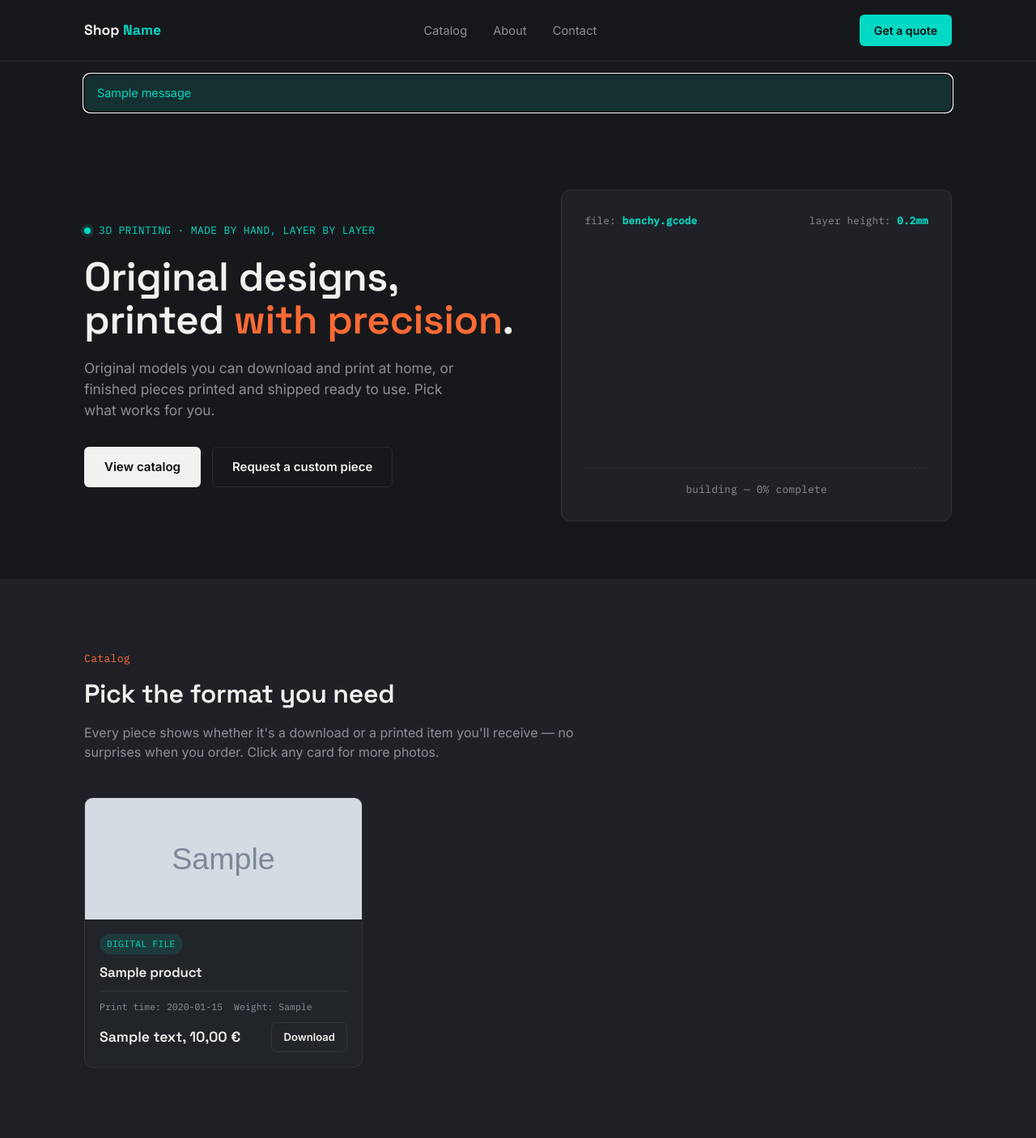
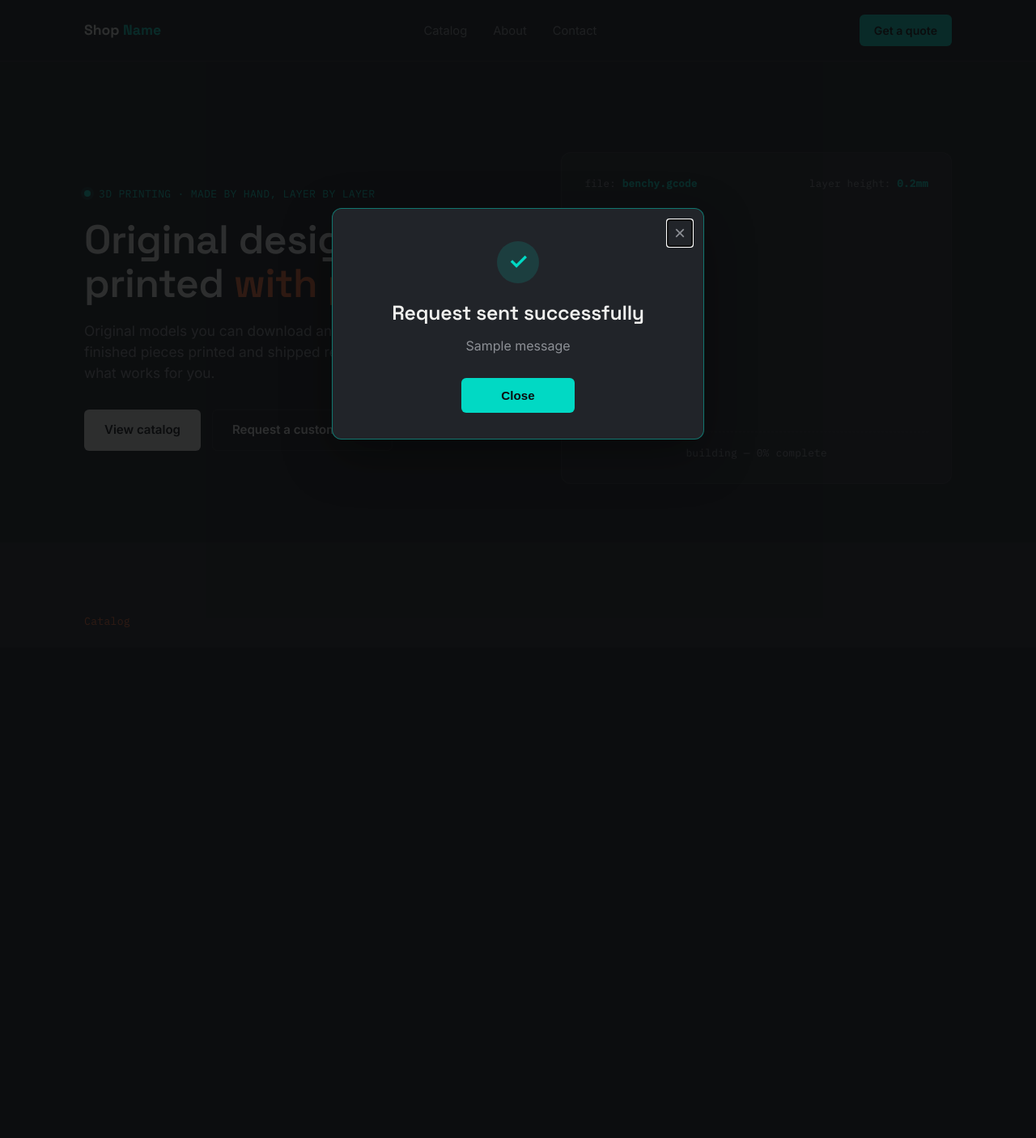
Before and after one commit to joaojacinto/website_mom, a Django app: page / in a window 1280 px wide. Shown: the top 1406 px of the page at 81% size. After the commit the page ends 775 px from the top, so only its background shows below. Run offline with Django 5.2, Linux system fonts and the light colour scheme; tables that the repository leaves empty hold one stand-in row (values such as "Sample post"); grey boxes marked "Sample" are stand-in pictures; one stand-in notice (Sample message) is shown; a map, chart or similar area stays blank.

Commit message:
Show quote success as accessible modal
Co-authored-by: Copilot App <223556219+Copilot@users.noreply.github.com>

```diff
--- a/shop_project/catalog/static/catalog/styles.css
+++ b/shop_project/catalog/static/catalog/styles.css
@@ -194,6 +194,29 @@ nav{
   border-radius:8px; font-size:0.9rem;
 }
 .site-message-error{ background:rgba(255,107,53,0.12); color:var(--orange); }
+.success-modal-overlay{
+  position:fixed; inset:0; z-index:200; display:flex; align-items:center; justify-content:center;
+  padding:24px; background:rgba(11,12,14,0.85);
+}
+.success-modal-overlay[hidden]{ display:none; }
+.success-modal-box{
+  position:relative; width:min(460px, 100%); padding:40px 32px 32px; text-align:center;
+  background:var(--bg-card); border:1px solid rgba(1,217,196,0.45); border-radius:12px;
+  box-shadow:0 20px 60px rgba(0,0,0,0.35);
+}
+.success-modal-icon{
+  display:flex; width:52px; height:52px; margin:0 auto 18px; align-items:center; justify-content:center;
+  border-radius:50%; background:rgba(1,217,196,0.14); color:var(--cyan);
+  font-size:1.7rem; font-weight:700;
+}
+.success-modal-box h2{ font-size:1.55rem; margin-bottom:10px; }
+.success-modal-box p{ color:var(--text-muted); margin-bottom:24px; }
+.success-modal-close{
+  position:absolute; top:14px; right:14px; padding:4px 8px; background:none; border:none;
+  color:var(--text-muted); font-size:1.5rem; line-height:1; cursor:pointer;
+}
+.success-modal-close:hover{ color:var(--text); }
+.success-modal-action{ min-width:140px; margin-top:0; }
 form{
   background:var(--bg-card); border:1px solid var(--line); border-radius:12px;
   padding:32px; text-align:left; display:flex; flex-direction:column; gap:16px;
--- a/shop_project/catalog/templates/catalog/index.html
+++ b/shop_project/catalog/templates/catalog/index.html
@@ -35,9 +35,21 @@
 {% if messages %}
   <div class="wrap" style="padding-top:16px;">
     {% for message in messages %}
-      <div class="site-message site-message-{{ message.tags }}" role="status" tabindex="-1">
-        {{ message }}
-      </div>
+      {% if "success" in message.tags %}
+        <div class="success-modal-overlay" id="successModal" role="dialog" aria-modal="true" aria-labelledby="successModalTitle">
+          <div class="success-modal-box">
+            <button type="button" class="success-modal-close" id="successModalClose" aria-label="Close success message">&times;</button>
+            <span class="success-modal-icon" aria-hidden="true">✓</span>
+            <h2 id="successModalTitle">Request sent successfully</h2>
+            <p>{{ message }}</p>
+            <button type="button" class="submit-btn success-modal-action" id="successModalAction">Close</button>
+          </div>
+        </div>
+      {% else %}
+        <div class="site-message site-message-{{ message.tags }}" role="status" tabindex="-1">
+          {{ message }}
+        </div>
+      {% endif %}
     {% endfor %}
   </div>
 {% endif %}
@@ -312,6 +324,57 @@
     message: document.getElementById('summaryMessage')
   };
 
+  const successModal = document.getElementById('successModal');
+  const successModalClose = document.getElementById('successModalClose');
+  const successModalAction = document.getElementById('successModalAction');
+  let successModalReturnFocus;
+
+  function closeSuccessModal() {
+    if (!successModal || successModal.hidden) return;
+    successModal.hidden = true;
+    successModal.setAttribute('aria-hidden', 'true');
+    if (successModalReturnFocus && typeof successModalReturnFocus.focus === 'function') {
+      successModalReturnFocus.focus();
+    }
+  }
+
+  function openSuccessModal() {
+    if (!successModal) return;
+    successModalReturnFocus = document.querySelector('.nav-cta');
+    successModal.hidden = false;
+    successModal.removeAttribute('aria-hidden');
+    successModalClose.focus();
+  }
+
+  if (successModal) {
+    successModalClose.addEventListener('click', closeSuccessModal);
+    successModalAction.addEventListener('click', closeSuccessModal);
+    successModal.addEventListener('click', (event) => {
+      if (event.target === successModal) closeSuccessModal();
+    });
+    successModal.addEventListener('keydown', (event) => {
+      if (event.key === 'Escape') {
+        event.preventDefault();
+        closeSuccessModal();
+        return;
+      }
+      if (event.key !== 'Tab') return;
+
+      const focusable = successModal.querySelectorAll('button:not([disabled])');
+      if (focusable.length === 0) return;
+      const first = focusable[0];
+      const last = focusable[focusable.length - 1];
+      if (event.shiftKey && document.activeElement === first) {
+        event.preventDefault();
+        last.focus();
+      } else if (!event.shiftKey && document.activeElement === last) {
+        event.preventDefault();
+        first.focus();
+      }
+    });
+    openSuccessModal();
+  }
+
   orderForm.addEventListener('submit', (event) => {
     if (orderForm.dataset.confirmed === 'true') return;
 
```
Also changed, not shown: shop_project/catalog/tests.py (+17 -2 lines).
